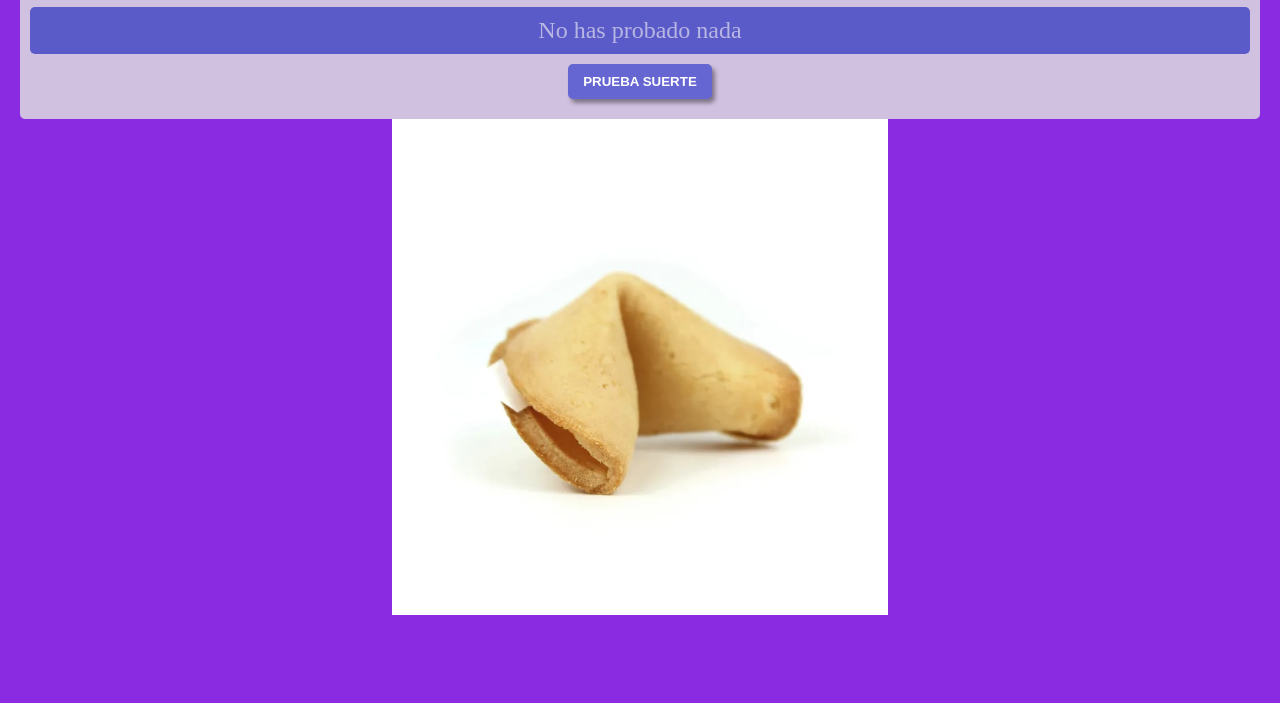
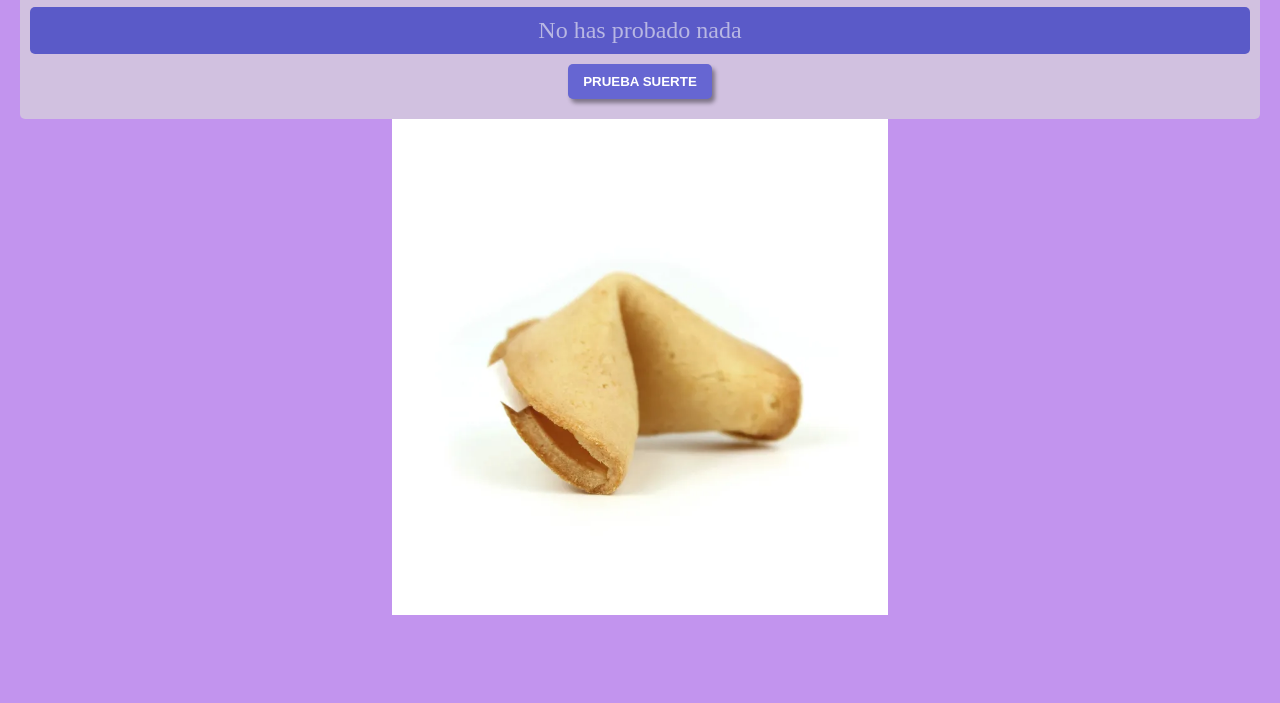
Before and after one commit to AntoniaPuertas/Dise-o-Interfaces, a plain HTML site: page index.html in a window 1280 px wide. Shown: the part 97-800 px from the top of the page. Drawn offline with Linux system fonts and the light colour scheme.

Commit message:
cambio fondo

```diff
--- a/css/estilos.css
+++ b/css/estilos.css
@@ -6,7 +6,7 @@
 
 body {
     padding: 20px;
-    background-color: blueviolet;
+    background-color: rgb(194, 148, 238);
 }
 
 .container {
```
